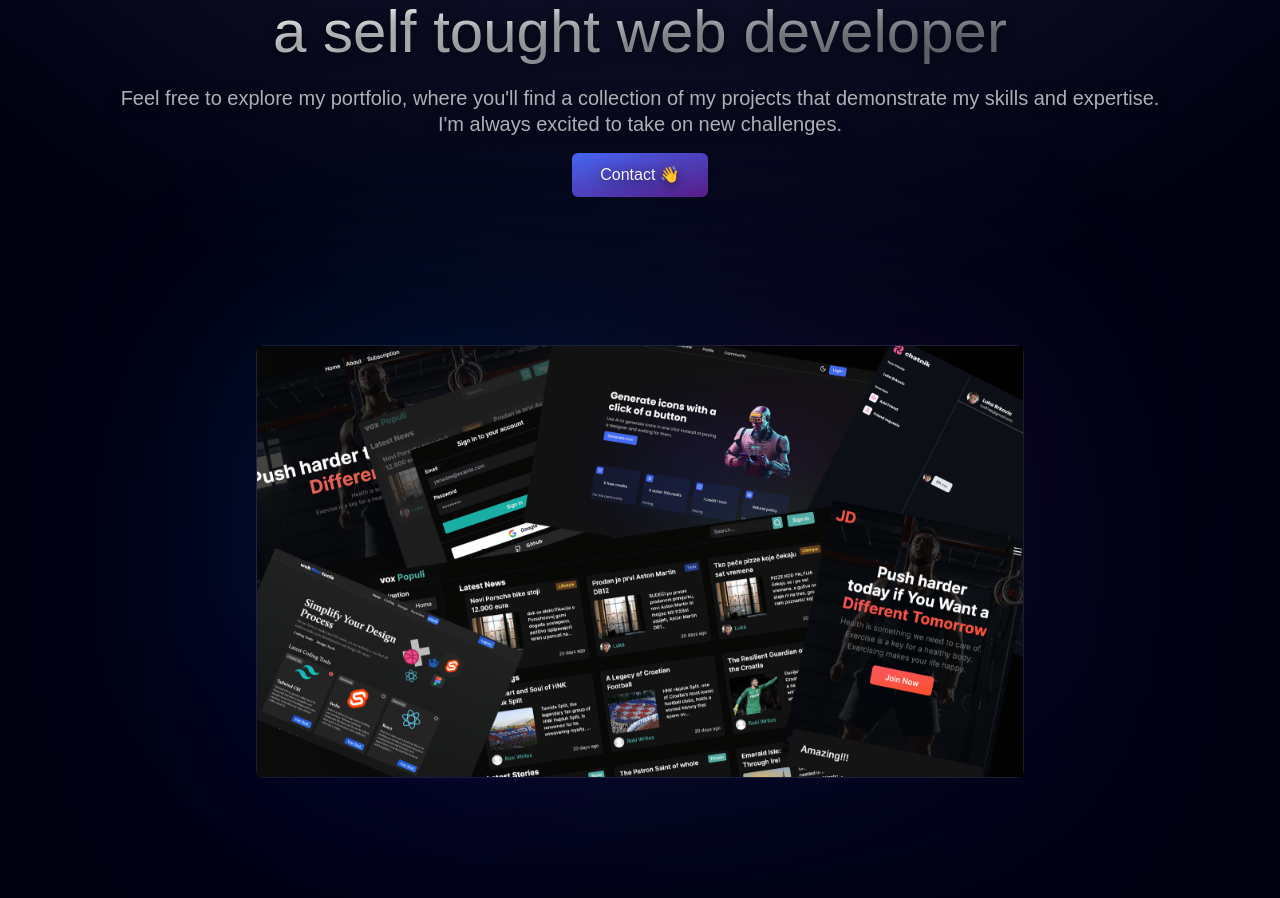
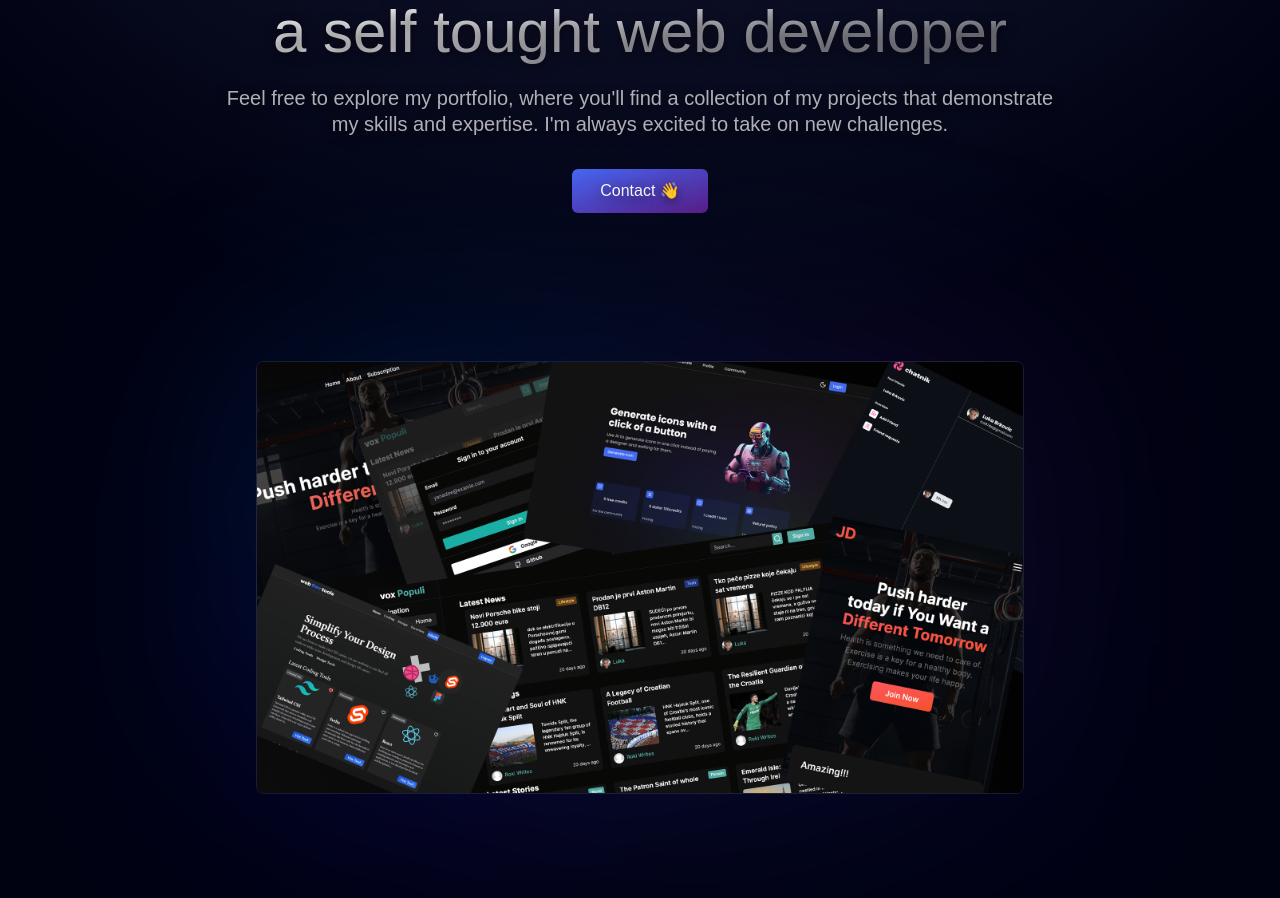
Before and after one commit to lucabrx/portfolio, a Next.js app: page / in a window 1280 px wide. Shown: the part 308-1206 px from the top of the page. Built offline with nearby package versions, Linux system fonts and the light colour scheme; a web font is replaced by a local one.

Commit message:
svg strokes

```diff
--- a/src/app/page.tsx
+++ b/src/app/page.tsx
@@ -17,12 +17,12 @@ export default function Home() {
           <span className='sms:hidden'>web developer</span>
           </HeroTitle>
 
-          <HeroSubtitle className='sms:mt-4 animate-fade-in [--animation-delay:200ms] opacity-0 translate-y-[-100px]'>Feel free to explore my portfolio, where you'll find a collection of my  projects that demonstrate my skills and expertise. <span className='hidden md:block'>
+          <HeroSubtitle className='sms:mt-4 animate-fade-in max-w-[850px] [--animation-delay:200ms] opacity-0 translate-y-[-100px]'>Feel free to explore my portfolio, where you'll find a collection of my  projects that demonstrate my skills and expertise. {"  "}<span className='hidden md:inline-block'>
           I'm always excited to take on new challenges.
           </span>
           </HeroSubtitle>
 
-         <div className='animate-fade-in [--animation-delay:400ms] opacity-0 translate-y-[-100px]'>
+         <div className='animate-fade-in [--animation-delay:400ms] opacity-0 translate-y-[-100px] mt-4'>
           <Link className={cn(buttonClasses({size: "md"}), "md:hidden flex gap-4")}   href="/">Contact  👋</Link>
           <Link className={cn(buttonClasses({size: "lg"}), "hidden md:flex gap-4 ")}   href="/">Contact  👋</Link>
           </div>
--- a/src/components/HomeImage.tsx
+++ b/src/components/HomeImage.tsx
@@ -12,16 +12,36 @@ const HomeImage: FC<HomeImageProps> = ({}) => {
 
     console.log(inView)
   return (
-<div ref={ref} className=" [perspective:2000px] mt-[96px] max-w-3xl">
+<div ref={ref} className=" [perspective:2000px] rounded-md  mt-[96px] max-w-3xl">
 <div className={`
 relative rounded-lg border border-transparent-white bg-white bg-opacity-[0.01] bg-hero-gradient
 ${inView ?  "animate-image-rotate" : "[transform:rotateX(25deg)]"}
 before:absolute before:top-0 before:left-0 before:h-full before:w-full before:bg-hero-glow before:opacity-0 before:[filter:blur(120px)]
 ${inView ? "before:animate-image-glow" : ""}
 `}>
-<img className={`relative  z-10  transition-opacity delay-[650ms]
+
+<svg
+    className={
+      `
+      absolute top-0 left-0 h-full w-full
+      [&_path]:stroke-white [&_path]:[strokeOpacity:0.2] [&_path]:[stroke-dasharray:1] [&_path]:[stroke-dashoffset:1]
+      ${inView ? "[&_path]:animate-sketch-lines" : ""}
+      `}
+    width="100%"
+    viewBox="0 0 1499 778"
+    fill="none">
+    <path pathLength="1" d="M1500 72L220 72"></path>
+    <path pathLength="1" d="M1500 128L220 128"></path>
+    <path pathLength="1" d="M1500 189L220 189"></path>
+    <path pathLength="1" d="M220 777L220 1"></path>
+    <path pathLength="1" d="M538 777L538 128"></path>
+</svg>
+
+
+<img className={`relative rounded-md z-10  transition-opacity delay-[650ms]
 ${inView ? "opacity-100" : "opacity-0"}
 `}  src="/hero.png" alt='hero image' />
+
 </div>
 </div>
 )
--- a/tailwind.config.js
+++ b/tailwind.config.js
@@ -116,12 +116,19 @@ module.exports = {
               opacity: 0.2,
             },
           },
+          "sketch-lines": {
+            "0%": { "stroke-dashoffset": 1 },
+            "50%": { "stroke-dashoffset": 0 },
+            "99%": { "stroke-dashoffset": 0 },
+            "100%": { visiblity: "hidden" },
+          },
 
       },
         animation: {
           "fade-in": "fade-in 1000ms var(--animation-delay, 0ms) ease forwards",
           "image-rotate": "image-rotate 1400ms ease forwards",
           "image-glow": "image-glow 4100ms 600ms ease-out forwards",
+          "sketch-lines": "sketch-lines 1200ms ease-out forwards",
         }
   },
   plugins: [],
```
